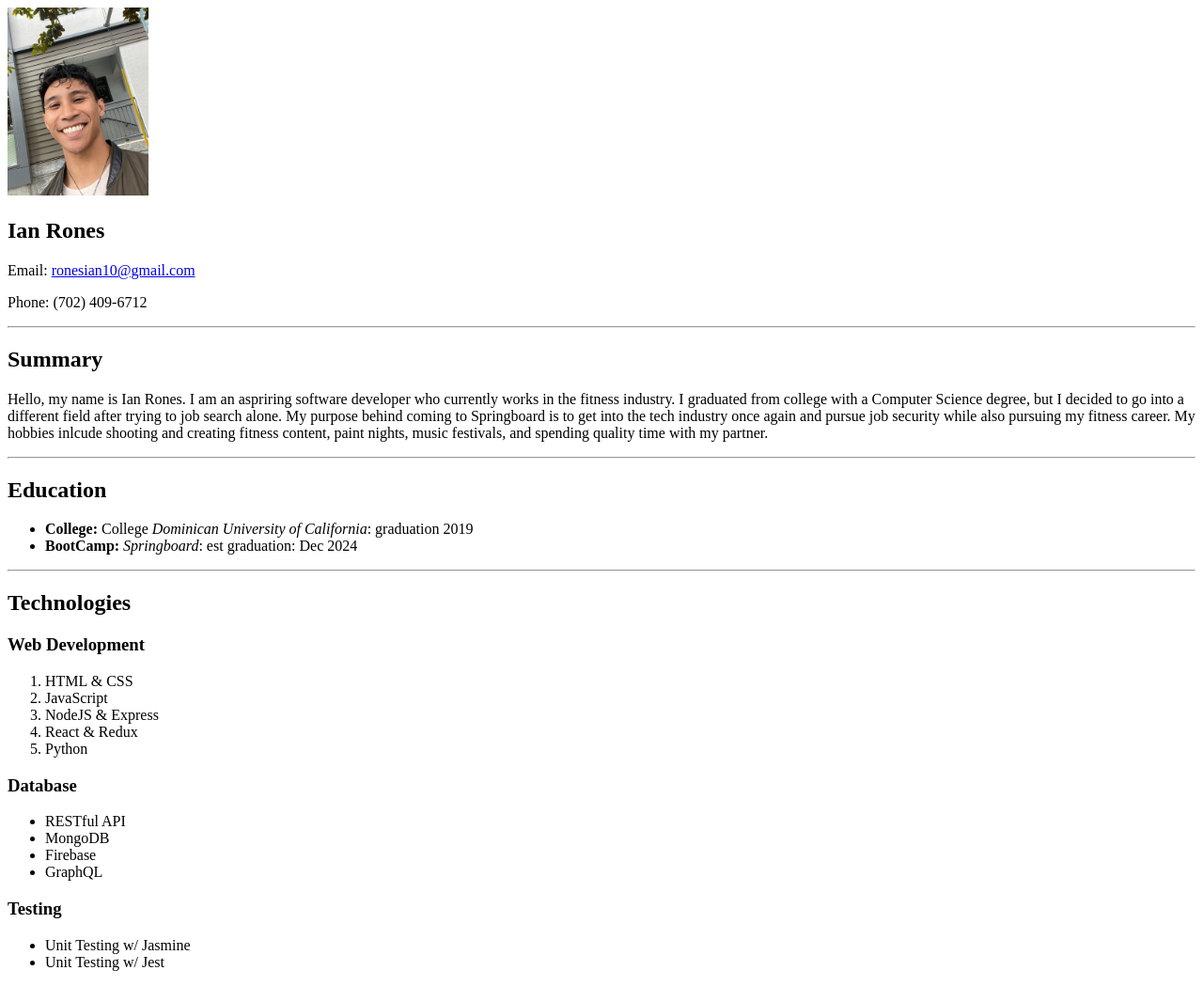
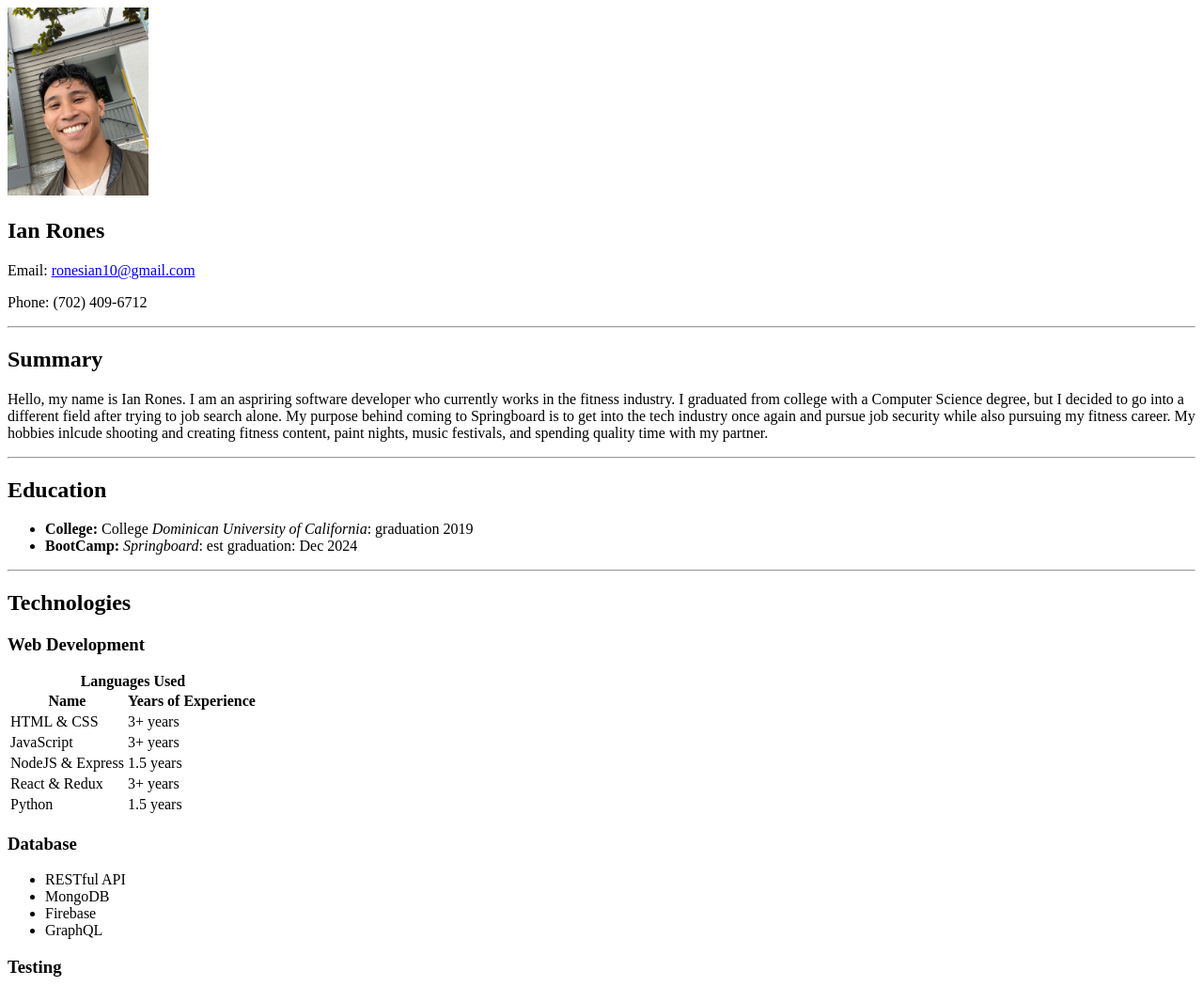
Before and after one commit to Prones94/cv_remote, a plain HTML site: page index.html in a window 1280 px wide. Shown: the top 1049 px of the page at 94% size. Drawn offline with Linux system fonts and the light colour scheme.

Commit message:
[edit] removed ordered list for languages, instead used a table to display name and years of experience in the language

```diff
--- a/index.html
+++ b/index.html
@@ -29,13 +29,37 @@
       <section>
         <h2>Technologies</h2>
         <h3>Web Development</h3>
-        <ol>
-          <li>HTML & CSS</li>
-          <li>JavaScript</li>
-          <li>NodeJS & Express</li>
-          <li>React & Redux</li>
-          <li>Python</li>
-        </ol>
+        <table>
+          <caption><strong>Languages Used</strong></caption>
+          <thead>
+            <tr>
+              <th>Name</th>
+              <th>Years of Experience</th>
+            </tr>
+          </thead>
+          <tbody>
+            <tr>
+              <td>HTML & CSS</td>
+              <td>3+ years</td>
+            </tr>
+            <tr>
+              <td>JavaScript</td>
+              <td>3+ years</td>
+            </tr>
+            <tr>
+              <td>NodeJS & Express</td>
+              <td>1.5 years</td>
+            </tr>
+            <tr>
+              <td>React & Redux</td>
+              <td>3+ years</td>
+            </tr>
+            <tr>
+              <td>Python</td>
+              <td>1.5 years</td>
+            </tr>
+          </tbody>
+        </table>
         <h3>Database</h3>
         <ul>
           <li>RESTful API</li>
```
